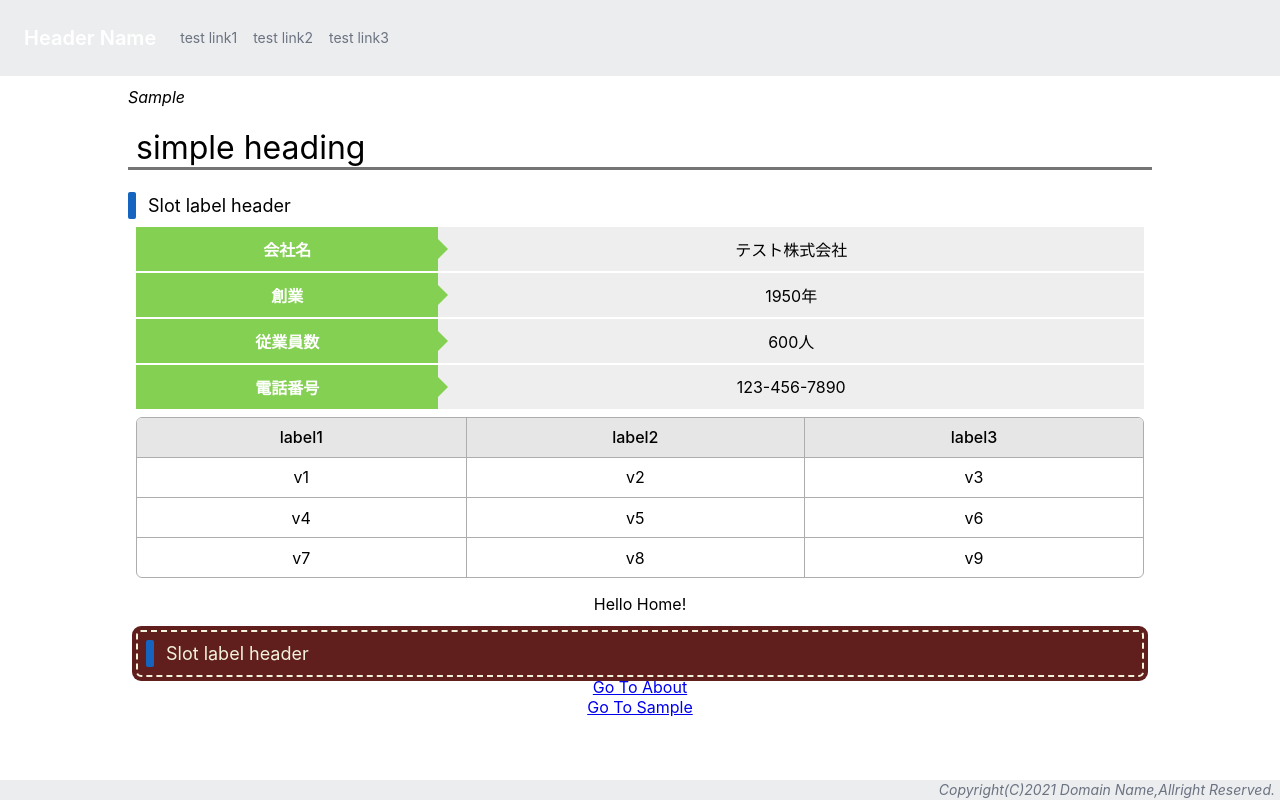
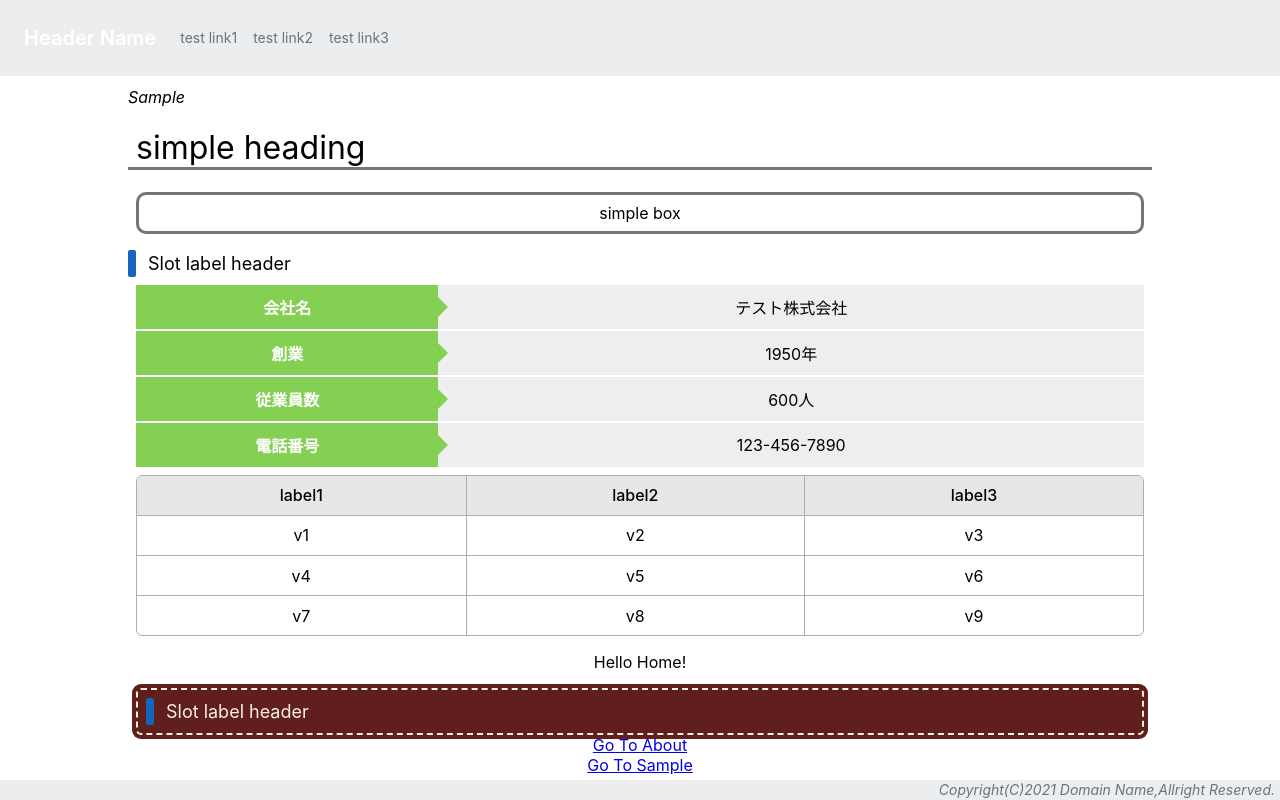
Before and after one commit to FumihiroMaejima/amplify-test, a React (Vite) app: page /sample in a window 1280 px wide. Built offline with nearby package versions, Linux system fonts and the light colour scheme.

Commit message:
add simple box component.

```diff
--- /dev/null
+++ b/src/assets/scss/components/parts/box/PartsSimpleBox.scss
@@ -0,0 +1,72 @@
+// label color
+$parts-simple-box-color-black: #000000;
+$parts-simple-box-color-dark-grey: #757575;
+$parts-simple-box-color-blue: #1565c0;
+$parts-simple-box-color-green: #006f5f;
+$parts-simple-box-color-red: #ac291d;
+
+.parts-simple-box {
+  padding: 0.5em 1em;
+  margin: 1em 0;
+  font-weight: 400;
+  // color: #6091d3;
+  background: #ffffff;
+  // border: solid 3px #6091d3;
+  border-radius: 10px;
+
+  p {
+    margin: 0;
+    padding: 0;
+  }
+
+  &__black {
+    border: solid 3px $parts-simple-box-color-black;
+  }
+
+  &__dark-grey {
+    border: solid 3px $parts-simple-box-color-dark-grey;
+  }
+
+  &__blue {
+    border: solid 3px $parts-simple-box-color-blue;
+  }
+
+  &__green {
+    border: solid 3px $parts-simple-box-color-green;
+  }
+
+  &__red {
+    border: solid 3px $parts-simple-box-color-red;
+  }
+
+  &__dash {
+    color: $parts-simple-box-color-dark-grey;
+    border: dashed $parts-simple-box-color-dark-grey;
+  }
+
+  &__double {
+    border: double 3px $parts-simple-box-color-dark-grey;
+  }
+
+  &__text {
+    &--black {
+      color: $parts-simple-box-color-black;;
+    }
+
+    &--dark-grey {
+      color: $parts-simple-box-color-dark-grey;;
+    }
+
+    &--blue {
+      color: $parts-simple-box-color-blue;;
+    }
+
+    &--green {
+      color: $parts-simple-box-color-green;;
+    }
+
+    &--red {
+      color: $parts-simple-box-color-red;;
+    }
+  }
+}
--- a/src/assets/scss/index.scss
+++ b/src/assets/scss/index.scss
@@ -10,6 +10,7 @@
 @import './components/parts/PartsContentsBoard.scss';
 @import './components/parts/PartsMessageBoard.scss';
 @import './components/parts/PartsSimpleTable.scss';
+@import './components/parts/box/PartsSimpleBox.scss';
 @import './components/parts/heading/PartsSimpleHeading.scss';
 
 /* util */
--- /dev/null
+++ b/src/components/parts/box/PartsSimpleBox.tsx
@@ -0,0 +1,36 @@
+import React from 'react'
+
+type ColorType = 'black' | 'dark-grey' | 'blue' | 'green' | 'red'
+type Props = {
+  text: string
+  color?: ColorType
+  textColor?: ColorType
+  isDashed?: boolean
+  isDouble?: boolean
+}
+
+export const PartsSimpleBox: React.VFC<Props> = (
+  props = {
+    text: '',
+    color: 'dark-grey',
+    textColor: 'dark-grey',
+    isDashed: false,
+    isDouble: false,
+  }
+) => {
+  return (
+    <div
+      className={`parts-simple-box parts-simple-box__${
+        props.color
+      } parts-simple-box__text--${props.textColor}
+       ${props.isDashed ? 'parts-simple-box__dash' : ''}, ${
+        props.isDouble ? 'parts-simple-box__double' : ''
+      }
+      `}
+    >
+      <p>{props.text}</p>
+    </div>
+  )
+}
+
+export default PartsSimpleBox
--- a/src/pages/Sample.tsx
+++ b/src/pages/Sample.tsx
@@ -3,6 +3,7 @@ import { Link } from 'react-router-dom'
 import { PartsLabelHeader } from '@/components/parts/PartsLabelHeader'
 import { PartsLabelTable } from '@/components/parts/PartsLabelTable'
 import { PartsMessageBoard } from '@/components/parts/PartsMessageBoard'
+import { PartsSimpleBox } from '@/components/parts/box/PartsSimpleBox'
 import { PartsSimpleHeading } from '@/components/parts/heading/PartsSimpleHeading'
 import {
   PartsSimpleTable,
@@ -42,6 +43,10 @@ export const Sample: React.VFC = () => {
         isUpAndDown={false}
       />
 
+      <div className="m-xy2">
+        <PartsSimpleBox text="simple box" color="dark-grey" />
+      </div>
+
       <PartsLabelHeader text="Slot label header" color="blue" />
 
       <div className="m-xy2">
```
